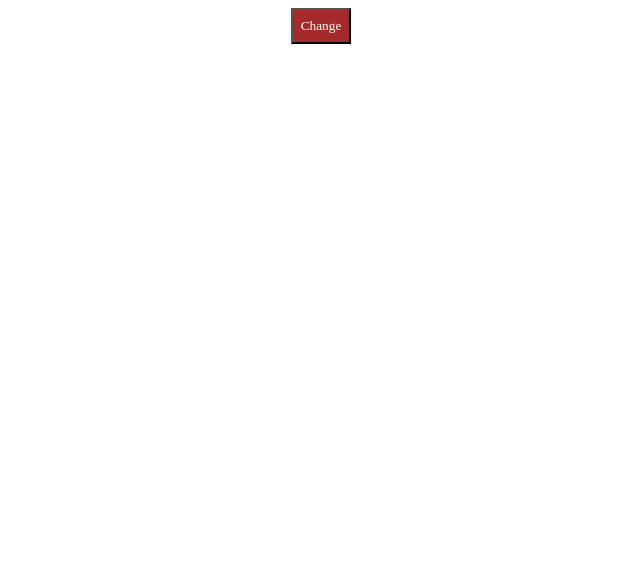
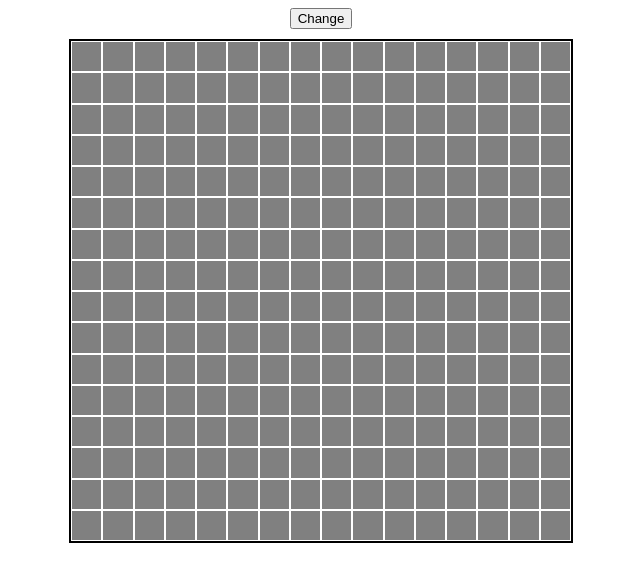
Before and after one commit to IZanami77/Etch-a-Sketch, a plain HTML site: page index.html in a window 1280 px wide. Shown: the whole page, without its empty margins (319-959 px from the left). Drawn offline with Linux system fonts and the light colour scheme.

Commit message:
feature Added in the container the squares and the button to adjust the size and with javascript resize

```diff
--- a/script.js
+++ b/script.js
@@ -4,31 +4,22 @@ const body = document.querySelector("body");
 const btn = document.querySelector("button");
 
 
+for(i = 0; i<16 *16;i++){
+    const div = document.createElement("div");
+    div.style.border = "solid 1px white";
+    container.appendChild(div);
+}
 
-
-
-
-// for(i = 0; i < 16*16; i++){
-// const div = document.createElement("div");
-// div.style.border = "solid white 1px";
-// container.appendChild(div);
-// }
-
-// btn.addEventListener('click',() =>{
-
-//     container.innerHTML = ""
-//     squares = prompt("How many squares do you need now? ");
-
-//     if(squares < 100){
-//     container.innerHTML = ""
-//     for(i = 0; i < squares*squares; i++){
-//         const div = document.createElement("div");
-//         container.appendChild(div);
-//     }
-//     }
-//     else{
-//         alert("The number of squares have to be inferior of 100");
-//     }
-
-
-// });
+btn.addEventListener('click',() =>{
+    stored = prompt("How many squares do you need?");
+    container.innerHTML ='';
+    for(i = 0; i < stored * stored;i++){
+        const divs = document.createElement("div");
+        const width = (1/stored)*100;
+        const height = (1/stored)*100;
+        divs.style.border = "solid 1px white";
+        divs.style.width = width+"%";
+        divs.style.height = height+"%";
+        container.appendChild(divs);
+    }
+});
--- a/style.css
+++ b/style.css
@@ -6,28 +6,20 @@ body{
 }
 
 button{
-    background-color: brown;
-    color: #fff;
-    font-family: 'Times New Roman', Times, serif;
-    padding: 8px;
-    max-width: 100px;
-    margin-bottom: 20px;
+    margin-bottom: 10px;
 }
 
 .container{
+    width: 500px;
+    height: 500px;
+    background-color: gray;
+    border: black solid 2px;
     display: flex;
-    flex-wrap:wrap;
-    max-width: 500px;
-    max-height: 200px;
+    flex-wrap: wrap;
 }
 
 .container div{
-    min-width: 25px;
-    min-height: 25px;
-    background-color: black;
-    transition: background-color;
+    width: 6.25%;
+    height: 6.25%;
+    box-sizing: border-box;
 }
-
-.container div:hover {
-    background-color: #fff;
-}
```
